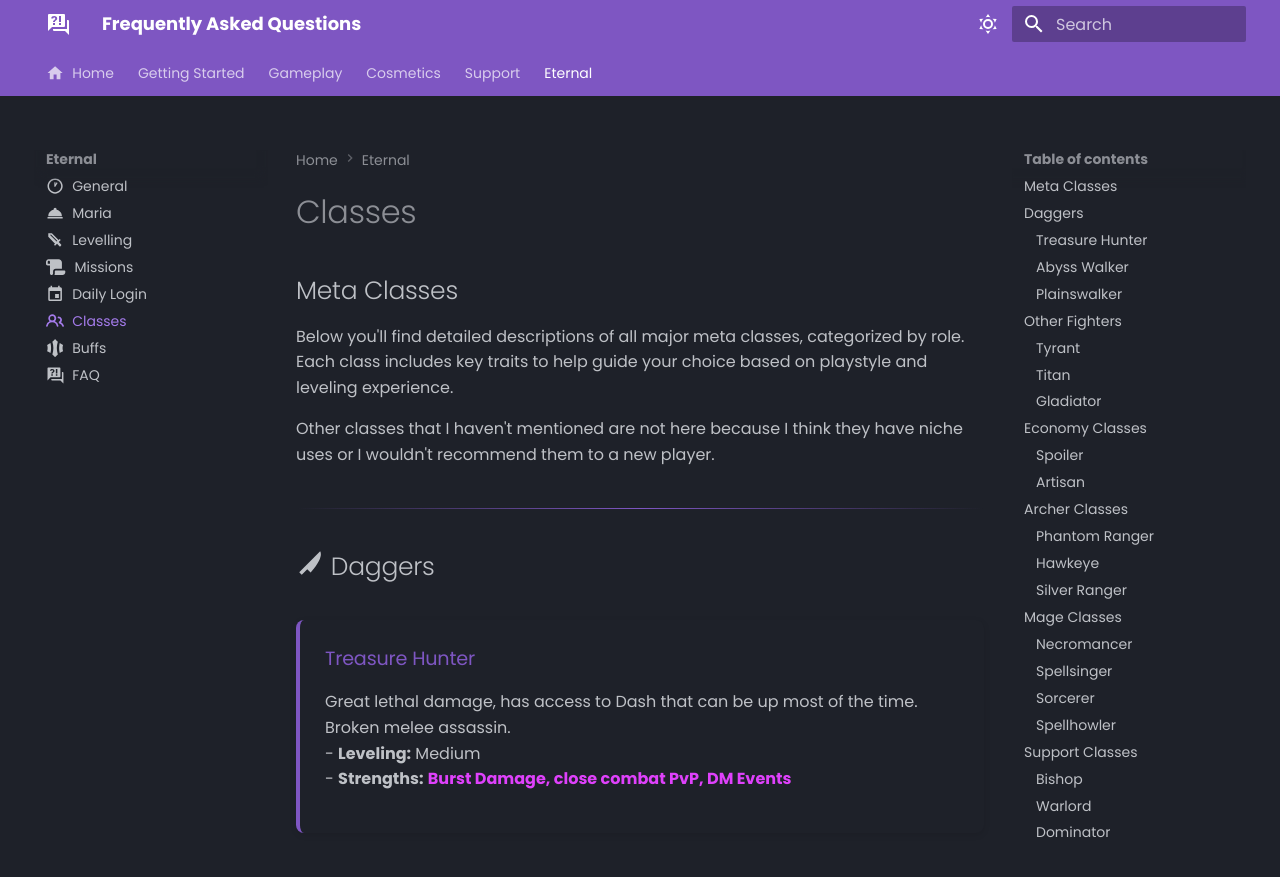
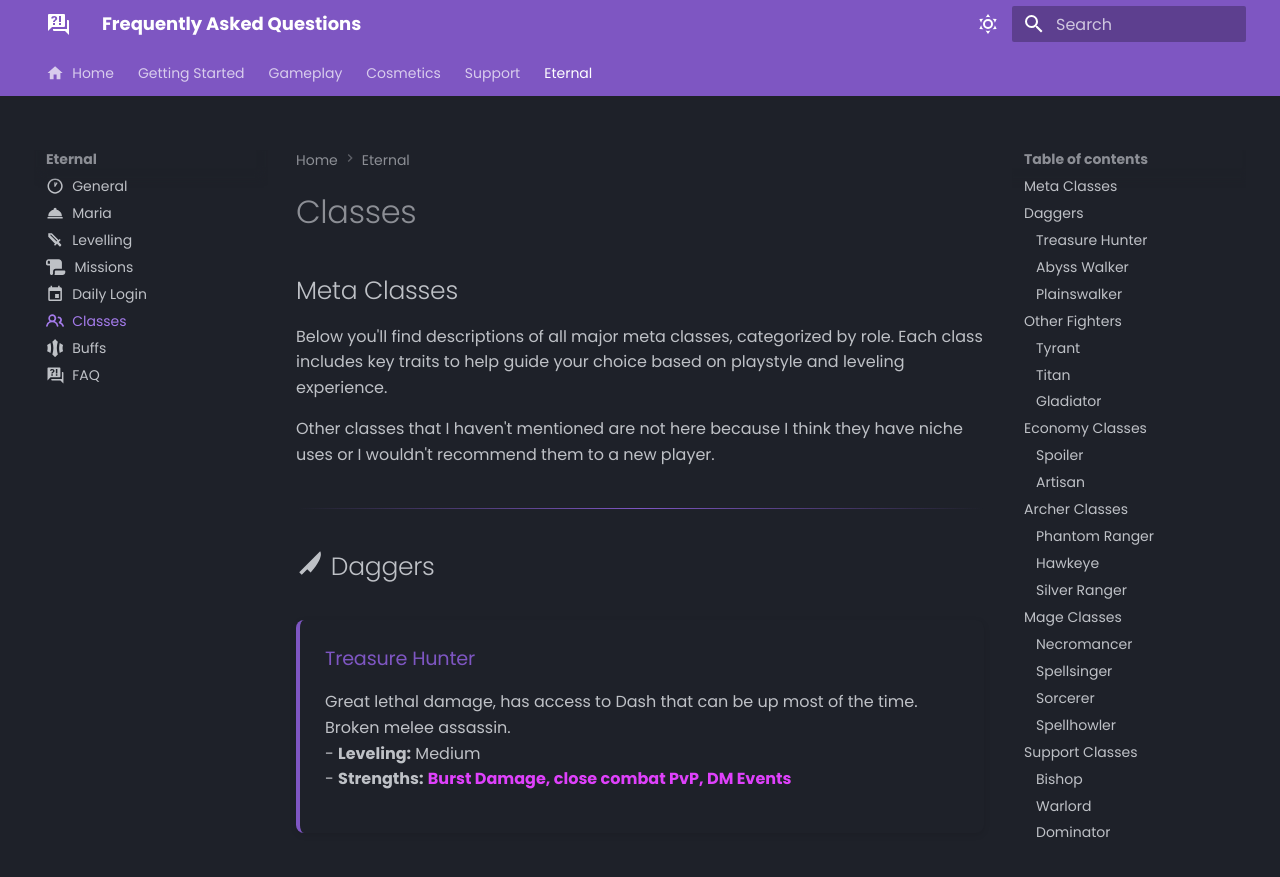
Before and after one commit to tab1-web/faq, an MkDocs documentation site: the page built from docs/eternal/classes.md, in a window 1280 px wide and 900 px high. Shown: the top 877 px of the window. Built offline with MkDocs 1.6.1 and Material for MkDocs 9.7.7, drawn with Linux system fonts in a browser that asks for light colours; some web fonts are replaced.

```diff
--- a/docs/eternal/classes.md
+++ b/docs/eternal/classes.md
@@ -85,7 +85,7 @@
 
 ## Meta Classes
 
-Below you'll find detailed descriptions of all major meta classes, categorized by role. Each class includes key traits to help guide your choice based on playstyle and leveling experience.
+Below you'll find descriptions of all major meta classes, categorized by role. Each class includes key traits to help guide your choice based on playstyle and leveling experience.
 
 Other classes that I haven't mentioned are not here because I think they have niche uses or I wouldn't recommend them to a new player.
 
```
Also changed, not shown: docs/eternal/dailyattendance.md (+5 -1 lines), docs/eternal/faq.md (+2 -0 lines), docs/eternal/missions.md (+2 -0 lines).
